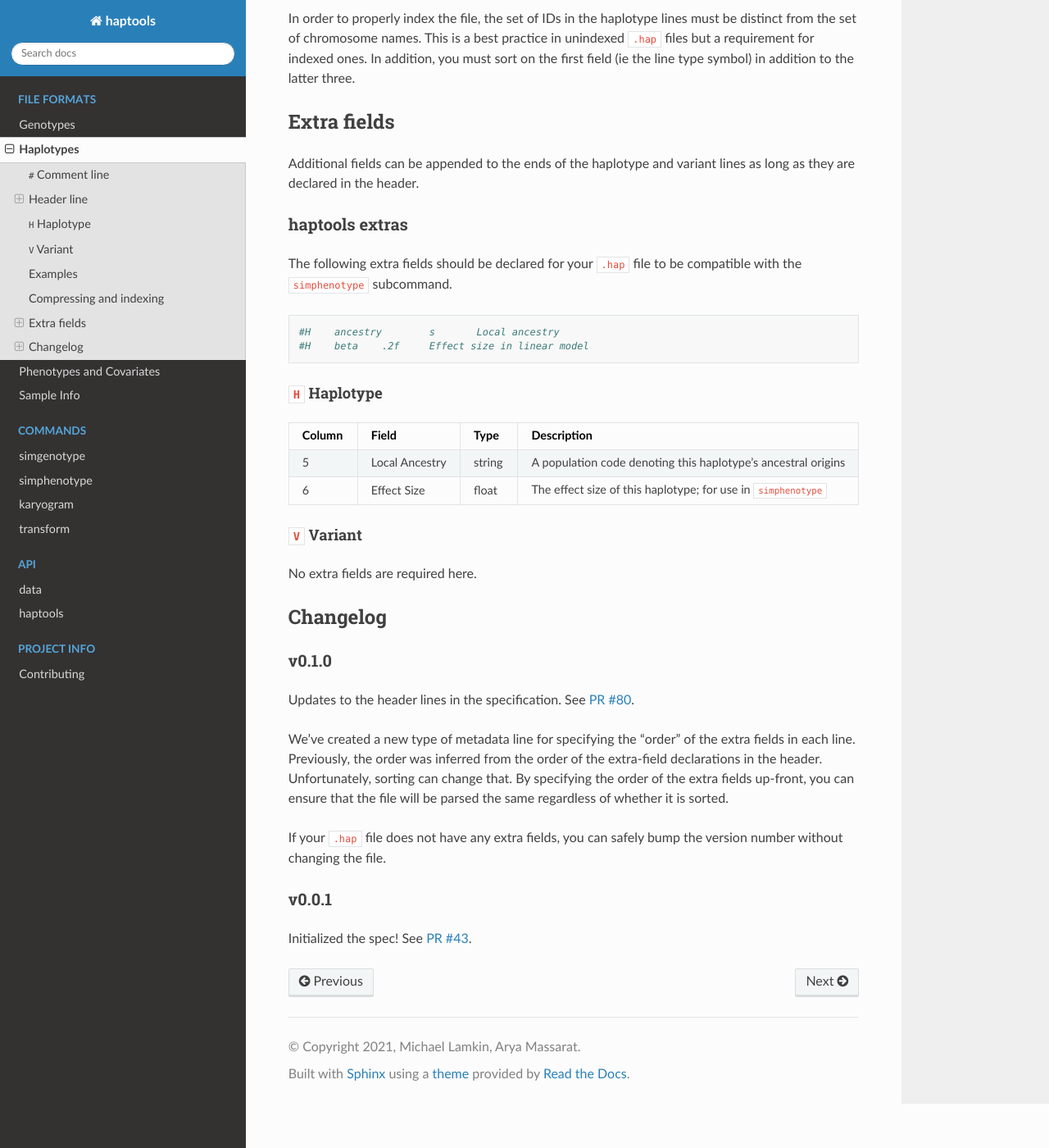
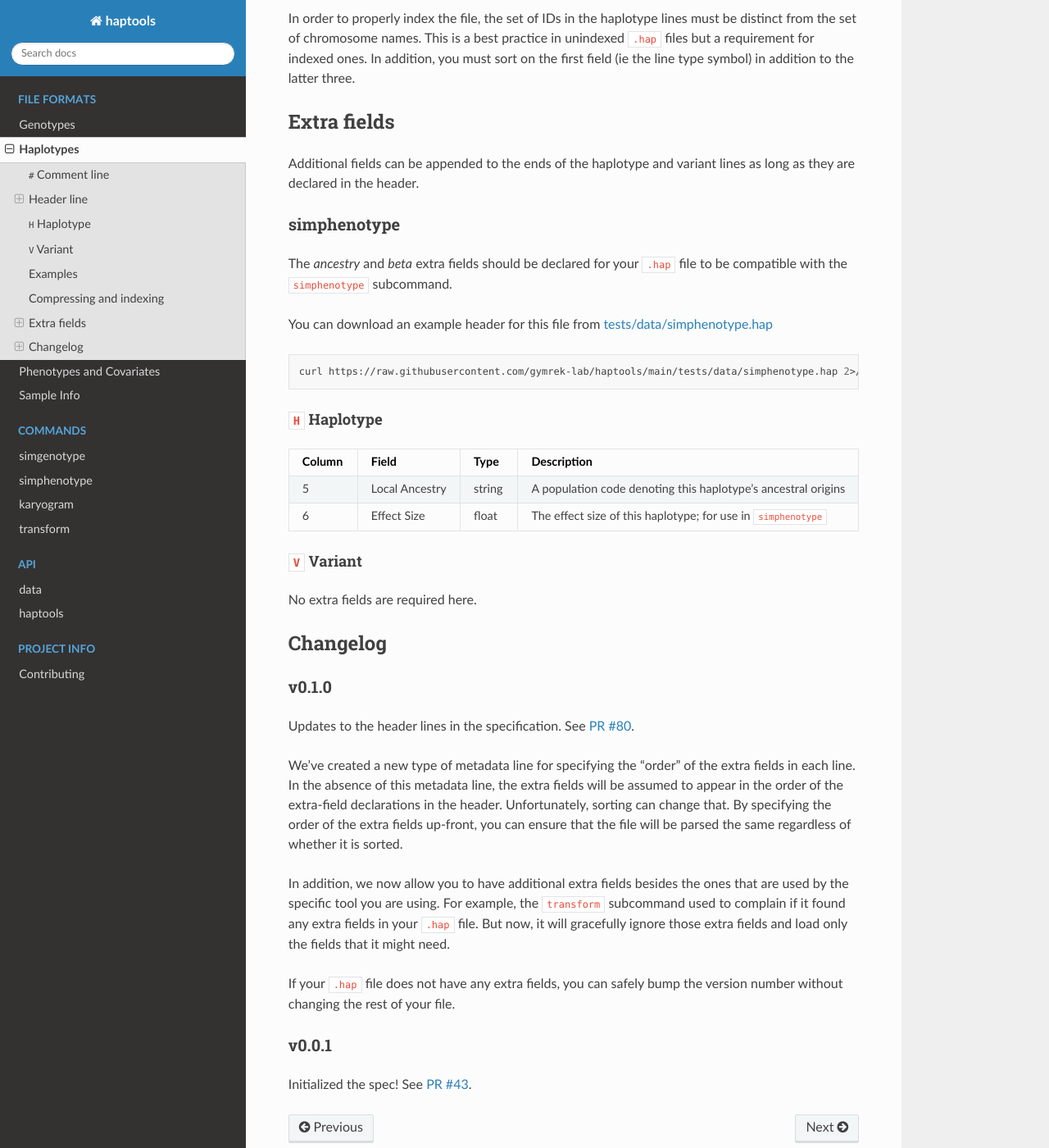
Before and after one commit to CAST-genomics/haptools, a Sphinx documentation site: the page built from docs/formats/haplotypes.rst, in a window 1280 px wide and 1400 px high, scrolled down 2983 px. Shown: the whole window at 82% size. Built offline with Sphinx 7.4.7 and the Read the Docs theme 2.0.0, drawn with Linux system fonts in a browser that asks for light colours.

Commit message:
docs: link to hap page from simphenotype

```diff
--- a/docs/commands/simphenotype.rst
+++ b/docs/commands/simphenotype.rst
@@ -7,6 +7,9 @@
 Simulates a complex trait, taking into account haplotype- or local-ancestry- specific effects as well as traditional variant-level effects. The user denotes causal variables to use within the simulation by specifying them in a ``.hap`` file.
 
 The implementation is based on the `GCTA GWAS Simulation <https://yanglab.westlake.edu.cn/software/gcta/#GWASSimulation>`_ utility.
+
+.. note::
+   Your ``.hap`` files must contain extra fields. See :ref:`this section <formats-haplotypes-extrafields-simphenotype>` of the ``.hap`` format spec for more details.
 
 Usage
 ~~~~~
--- a/docs/commands/transform.rst
+++ b/docs/commands/transform.rst
@@ -6,7 +6,7 @@
 
 Transform a set of genotypes via a list of haplotypes. Create a new VCF containing haplotypes instead of variants.
 
-The ``transform`` command takes as input a set of genotypes in VCF and a list of haplotypes (specified as a :doc:`.hap file </formats/haplotypes>`) and outputs a set of haplotype "genotypes" in VCF.
+The ``transform`` command takes as input a set of genotypes in VCF and a list of haplotypes (specified as a :doc:`.hap file </formats/haplotypes>` without any extra fields) and outputs a set of haplotype "genotypes" in VCF.
 
 You may also specify genotypes in PLIN2 PGEN format. See the documentation for genotypes in :ref:`the format docs <formats-genotypesplink>` for more information.
 
--- a/docs/formats/haplotypes.rst
+++ b/docs/formats/haplotypes.rst
@@ -161,14 +161,18 @@
 ~~~~~~~~~~~~
 Additional fields can be appended to the ends of the haplotype and variant lines as long as they are declared in the header.
 
-haptools extras
----------------
-The following extra fields should be declared for your ``.hap`` file to be compatible with the ``simphenotype`` subcommand.
+.. _formats-haplotypes-extrafields-simphenotype:
 
-.. code-block::
+simphenotype
+------------
+The *ancestry* and *beta* extra fields should be declared for your ``.hap`` file to be compatible with the ``simphenotype`` subcommand.
 
-  #H	ancestry	s	Local ancestry
-  #H	beta	.2f	Effect size in linear model
+You can download an example header for this file from `tests/data/simphenotype.hap <https://github.com/gymrek-lab/haptools/blob/main/tests/data/simphenotype.hap>`_
+
+.. code-block:: bash
+
+  curl https://raw.githubusercontent.com/gymrek-lab/haptools/main/tests/data/simphenotype.hap 2>/dev/null | head -n4
+
 
 ..
   _TODO: figure out how to tab this code block so that the tabs get copied when someone copies from it
@@ -205,9 +209,11 @@
 Updates to the header lines in the specification. See `PR #80 <https://github.com/gymrek-lab/haptools/pull/80>`_.
 
 We've created a new type of metadata line for specifying the "order" of the extra fields in each line.
-Previously, the order was inferred from the order of the extra-field declarations in the header. Unfortunately, sorting can change that. By specifying the order of the extra fields up-front, you can ensure that the file will be parsed the same regardless of whether it is sorted.
+In the absence of this metadata line, the extra fields will be assumed to appear in the order of the extra-field declarations in the header. Unfortunately, sorting can change that. By specifying the order of the extra fields up-front, you can ensure that the file will be parsed the same regardless of whether it is sorted.
 
-If your ``.hap`` file does not have any extra fields, you can safely bump the version number without changing the file.
+In addition, we now allow you to have additional extra fields besides the ones that are used by the specific tool you are using. For example, the ``transform`` subcommand used to complain if it found any extra fields in your ``.hap`` file. But now, it will gracefully ignore those extra fields and load only the fields that it might need.
+
+If your ``.hap`` file does not have any extra fields, you can safely bump the version number without changing the rest of your file.
 
 v0.0.1
 ------
```
